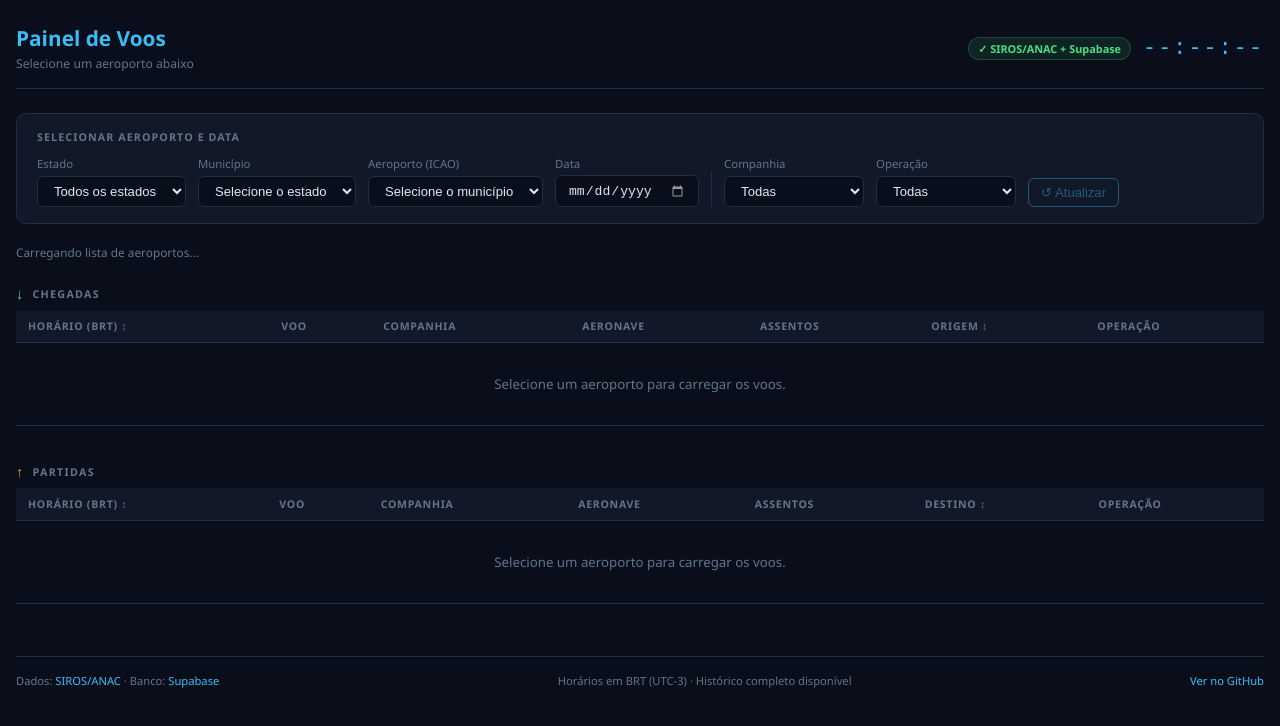
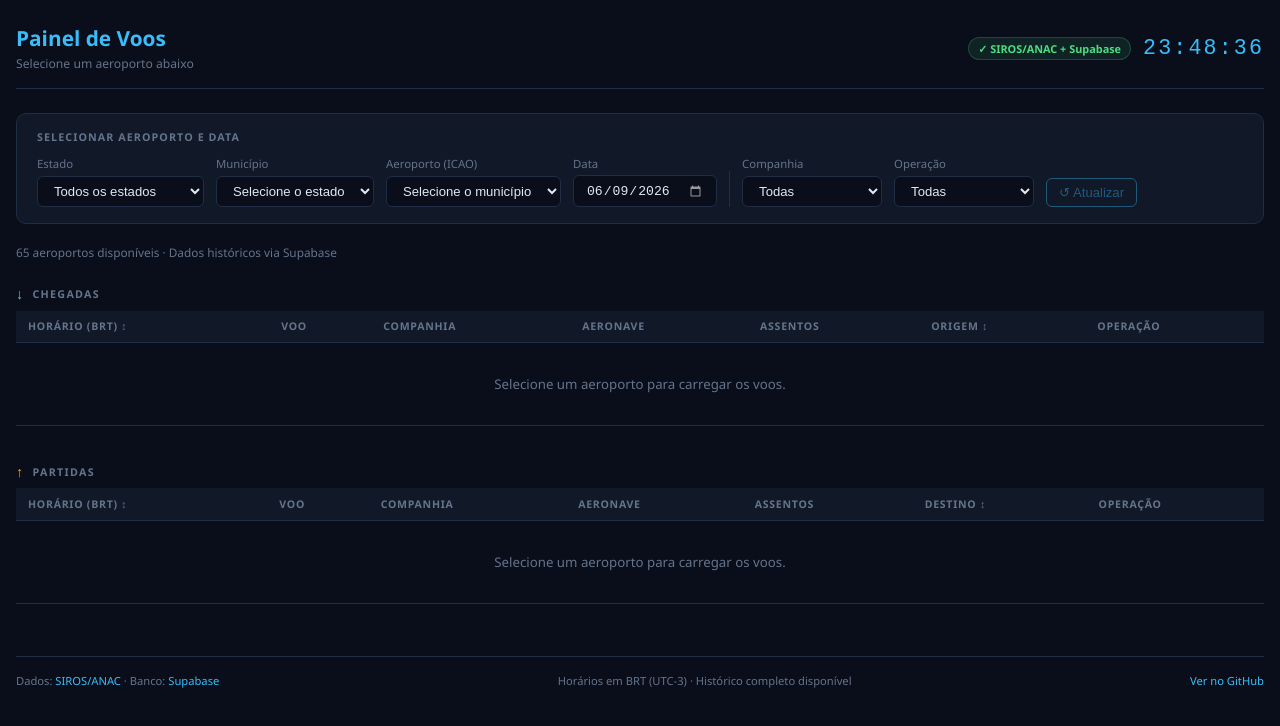
Before and after one commit to SN-2026-LRM/1-A-A-2Tri-LucasRM, a plain HTML site: page index.html in a window 1280 px wide. Drawn offline with Linux system fonts and the light colour scheme.

Commit message:
Update index.html

```diff
--- a/index.html
+++ b/index.html
@@ -217,9 +217,9 @@
 
   <!-- ⚠️ CONFIGURACAO — Substitua pelos valores do seu projeto Supabase -->
   <script>
-  const SUPABASE_URL = "https://axermtntmjfecctxrocm.supabase.co";
-  const SUPABASE_ANON_KEY = "sb_publishable_yon8yI-srledSxK5zzhH3g_6zppXINf";
-  const PER_PAGE = 50;
+    const SUPABASE_URL      = "https://axermtntmjfecctxrocm.supabase.co";
+    const SUPABASE_ANON_KEY = "eyJhbGciOiJIUzI1NiIsInR5cCI6IkpXVCJ9.eyJpc3MiOiJzdXBhYmFzZSIsInJlZiI6ImF4ZXJtdG50bWpmZWNjdHhyb2NtIiwicm9sZSI6ImFub24iLCJpYXQiOjE3ODEwMzcwMzMsImV4cCI6MjA5NjYxMzAzM30.oO2BCjJuZZj9hRANybWqe44QgCT63MggeTODK1PnWpA";
+    const PER_PAGE          = 50;
   </script>
 
   <header>
@@ -424,44 +424,28 @@
         : `<span class="badge badge-domestico">✈ Doméstico</span>`;
     }
 
+    /* ── Selects cascata ────────────────────────── */
     async function loadAirports() {
       try {
-
-    airports = await sbFetch(
-      "aeroportos?select=icao,nome,cidade,estado&order=estado.asc,cidade.asc"
-    );
-
-    airports = airports.map(a => ({
-      icao: a.icao,
-      name: a.nome,
-      city: a.cidade,
-      state: a.estado
-    }));
-
+        const r = await fetch('data/airports.json');
+        airports = await r.json();
         const states = [...new Set(airports.map(a => a.state))].sort();
-
-    const sel = document.getElementById("sel-state");
+        const sel = document.getElementById('sel-state');
         sel.innerHTML = '<option value="">Todos os estados</option>';
-
         states.forEach(s => {
-      const option = document.createElement("option");
-      option.value = s;
-      option.textContent = s;
-      sel.appendChild(option);
+          const o = document.createElement('option');
+          o.value = o.textContent = s;
+          sel.appendChild(o);
         });
-
-    document.getElementById("meta-bar").textContent =
-      `${airports.length} aeroportos disponíveis`;
-
-  } catch (e) {
-    document.getElementById("meta-bar").textContent =
-      "Erro ao carregar aeroportos: " + e.message;
+        document.getElementById('meta-bar').textContent =
+          `${airports.length} aeroportos disponíveis · Dados históricos via Supabase`;
+      } catch(e) {
+        document.getElementById('meta-bar').textContent = 'Erro ao carregar aeroportos: ' + e.message;
       }
 
-  document.getElementById("sel-date").value = todayIso();
+      // Define data padrão como hoje
+      document.getElementById('sel-date').value = todayIso();
     }
-
-function onStateChange() {
 
     function onStateChange() {
       const state = document.getElementById('sel-state').value;
```
Lines whose indentation alone changed are shown as unchanged.
